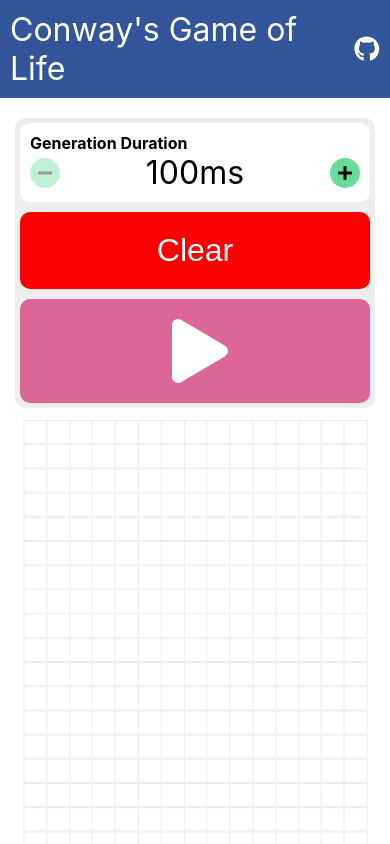
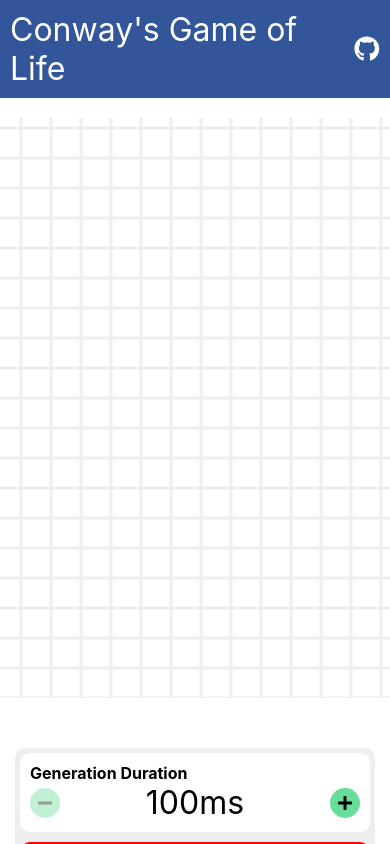
Before and after one commit to sammyhass/game-of-life, a React (Vite) app: page / in a window 390 px wide. Shown: the top 844 px of the page. Built offline with nearby package versions, Linux system fonts and the light colour scheme.

Commit message:
responsive improvements

```diff
--- a/src/CellGrid/Cell/Cell.module.css
+++ b/src/CellGrid/Cell/Cell.module.css
@@ -1,6 +1,6 @@
 .cell {
-  width: 20px;
-  height: 20px;
+  width: 1fr;
+  height: 1fr;
   border: 1px solid #eee;
   transition: all 0.2s;
   cursor: pointer;
--- a/src/CellGrid/CellGrid.module.css
+++ b/src/CellGrid/CellGrid.module.css
@@ -8,7 +8,7 @@
   max-width: 400px;
   height: 400px;
   display: grid;
-  grid-template-columns: repeat(auto-fill, minmax(20px, 1fr));
+  grid-template-columns: repeat(20, minmax(20px, 1fr));
   grid-template-rows: auto;
   transform: scale(1.5);
   margin-top: 7rem;
@@ -16,7 +16,6 @@
 
 @media screen and (max-width: 800px) {
   .cellGrid {
-    transform: scale(1);
     width: 80%;
   }
 }
@@ -57,14 +56,16 @@
 }
 @media screen and (max-width: 1000px) {
   .grid {
-    flex-direction: column;
+    flex-direction: column-reverse;
     align-items: center;
+    overflow: hidden;
   }
   .opts {
     width: 100%;
+    margin: 150px;
   }
   .cellGrid {
-    transform: scale(1.1);
-    margin-top: 2rem;
+    margin-top: 5rem;
+    overflow: hidden;
   }
 }
--- a/src/CellGrid/index.tsx
+++ b/src/CellGrid/index.tsx
@@ -24,42 +24,9 @@
     else setLivingCells([...livingCells, i]);
   };
 
-  const updateLivingCells = useCallback((): number[] => {
-    // iterate through each living cell
-    const updatedCells = [];
-    for (let i = 0; i < livingCells.length; i++) {
+  const getLivingNeighbours = useCallback(
+    (i: number) => {
       let numLivingNeighbours = 0;
-
-      // check cells at cell-21 -> cell-19
-      for (
-        let x = livingCells[i] - (cols + 1);
-        x <= livingCells[i] - (cols - 1);
-        x++
-      ) {
-        if (livingCells.includes(x)) numLivingNeighbours++;
-      }
-
-      // check cells at cell-1 and cell+1
-      if (livingCells.includes(livingCells[i] - 1)) numLivingNeighbours++;
-      if (livingCells.includes(livingCells[i] + 1)) numLivingNeighbours++;
-
-      // check cells at cell+19 -> cell+21
-      for (
-        let x = livingCells[i] + (cols - 1);
-        x <= livingCells[i] + (cols + 1);
-        x++
-      ) {
-        if (livingCells.includes(x)) numLivingNeighbours++;
-      }
-
-      if (numLivingNeighbours === 2 || numLivingNeighbours === 3)
-        updatedCells.push(livingCells[i]);
-    }
-
-    // check dead cells
-    for (let i = 0; i < cols * rows; i++) {
-      let numLivingNeighbours = 0;
-      if (livingCells.includes(i)) continue;
       if (livingCells.includes(i - 1)) numLivingNeighbours++;
       if (livingCells.includes(i + 1)) numLivingNeighbours++;
 
@@ -68,6 +35,23 @@
 
       for (let x = i + (cols - 1); x <= i + (cols + 1); x++)
         if (livingCells.includes(x)) numLivingNeighbours++;
+      return numLivingNeighbours;
+    },
+    [livingCells]
+  );
+  const updateLivingCells = useCallback((): number[] => {
+    // iterate through each living cell
+    const updatedCells = [];
+    for (let i = 0; i < livingCells.length; i++) {
+      const numLivingNeighbours = getLivingNeighbours(livingCells[i]);
+      if (numLivingNeighbours === 2 || numLivingNeighbours === 3)
+        updatedCells.push(livingCells[i]);
+    }
+
+    // check dead cells
+    for (let i = 0; i < cols * rows; i++) {
+      if (livingCells.includes(i)) continue;
+      let numLivingNeighbours = getLivingNeighbours(i);
       if (numLivingNeighbours === 3) updatedCells.push(i);
     }
     return updatedCells;
@@ -76,9 +60,11 @@
   const interval = useRef<any>(-1);
   useEffect(() => {
     if (interval.current) clearInterval(interval.current);
-    interval.current = setInterval(() => {
-      isPlaying && setLivingCells(updateLivingCells());
-    }, speed);
+    interval.current =
+      isPlaying &&
+      setInterval(() => {
+        setLivingCells(updateLivingCells());
+      }, speed);
   }, [isPlaying, speed, livingCells]);
 
   return (
```
